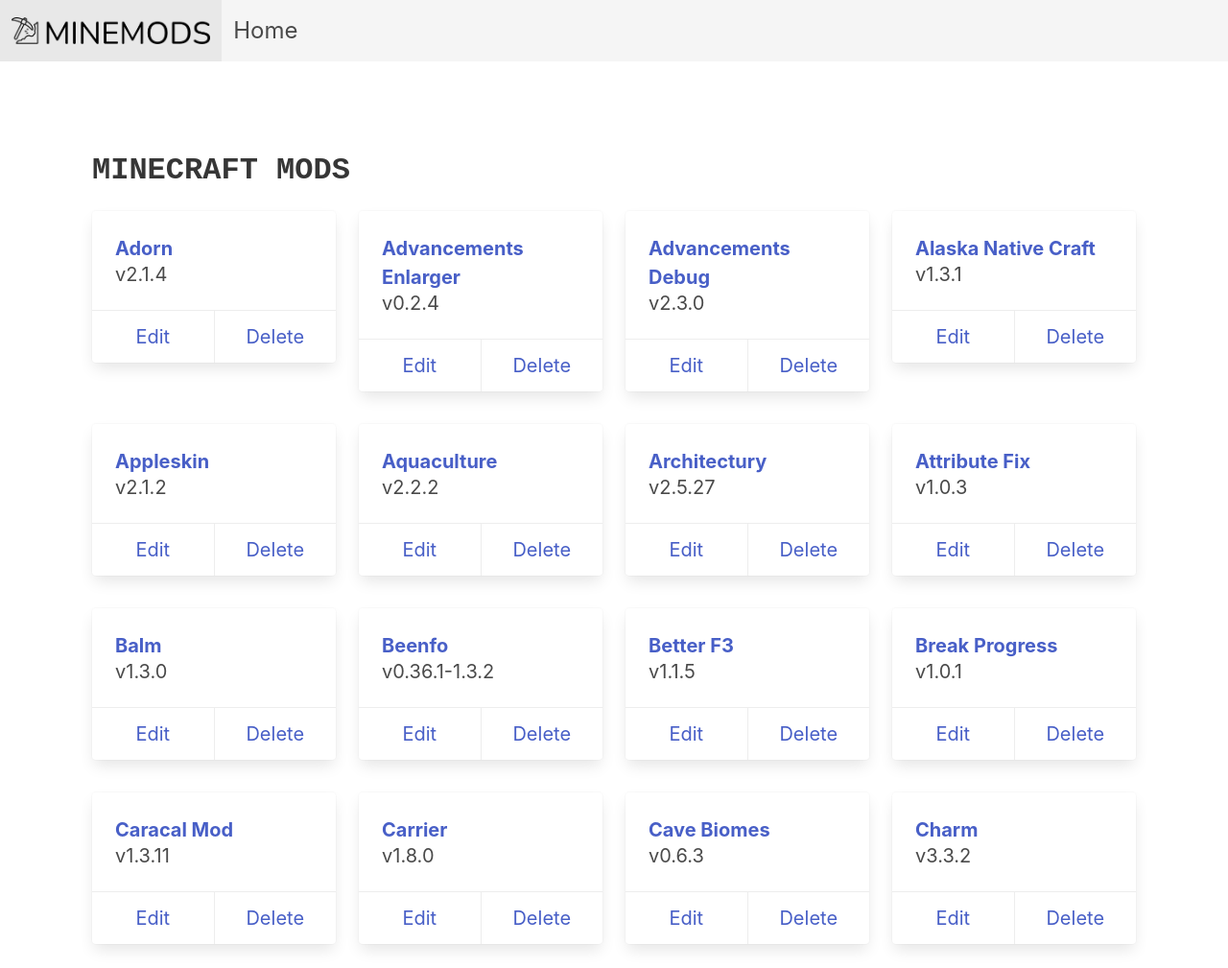
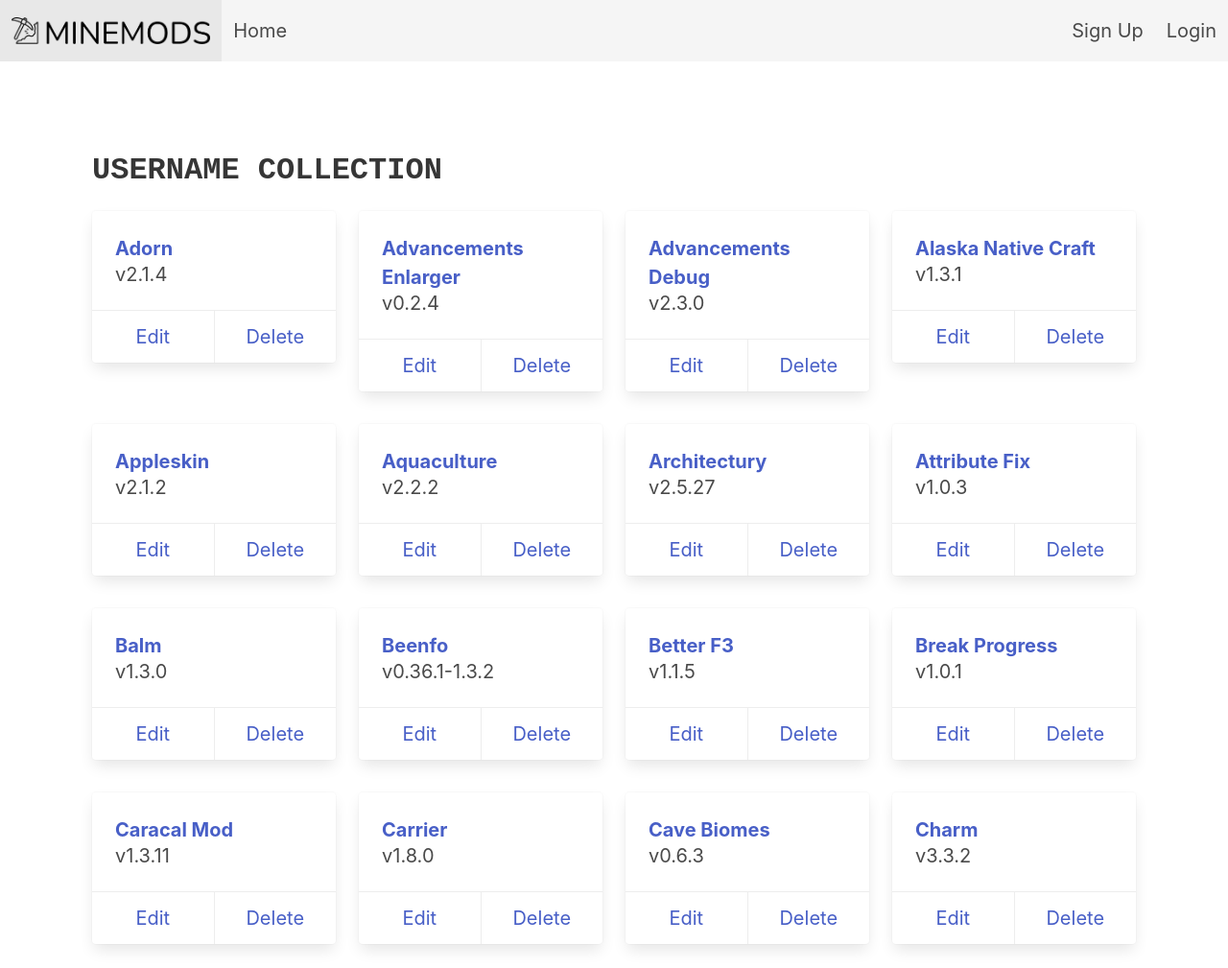
Before and after one commit to izanlseco/mm-project, a Gatsby site: page / in a window 1280 px wide. Shown: the top 1009 px of the page at 96% size. Built offline with nearby package versions, Linux system fonts and the light colour scheme; Gatsby itself is replaced by a stand-in of ours.

Commit message:
added scrolltotop functionality

```diff
--- a/src/pages/index.js
+++ b/src/pages/index.js
@@ -4,6 +4,7 @@
 import { FontAwesomeIcon } from "@fortawesome/react-fontawesome";
 import { faCaretUp } from "@fortawesome/free-solid-svg-icons";
 import Logo from "../assets/logo_black.png";
+
 const pageStyles = {
   color: "#232129",
   padding: 96,
@@ -21,6 +22,10 @@
 };
 
 const IndexPage = () => {
+  const scrollToTop = () => {
+    window.scrollTo({ top: 0, behavior: "smooth" });
+  };
+
   return (
     <>
       <nav
@@ -35,14 +40,24 @@
         </div>
         <div className="navbar-menu">
           <div className="navbar-start">
-            <a className="navbar-item is-size-4" href="/home">
+            <a className="navbar-item is-size-5" href="/home">
               Home
+            </a>
+          </div>
+          <div className="navbar-end">
+            <a className="navbar-item is-size-5" href="/sign-up">
+              Sign Up
+            </a>
+            <a className="navbar-item is-size-5" href="/login">
+              Login
             </a>
           </div>
         </div>
       </nav>
       <main style={pageStyles}>
-        <h1 className="title is-uppercase is-family-code">Minecraft mods</h1>
+        <h1 className="title is-uppercase is-family-code">
+          Username Collection
+        </h1>
         <div className="columns is-multiline">
           {JSONData.map((data, index) => (
             <div key={index} className="column is-one-quarter">
@@ -76,9 +91,9 @@
       </main>
       <footer class="footer">
         <div class="content has-text-centered">
-          <a class="button is-text" href="/">
+          <button class="button is-text" onClick={scrollToTop}>
             <FontAwesomeIcon icon={faCaretUp} size="3x" />
-          </a>
+          </button>
           <br />
           Made with ❤️ by{" "}
           <a href="https://www.izanlseco.com" target="_blank" rel="noreferrer">
```
Also changed, not shown: 1 other file.
